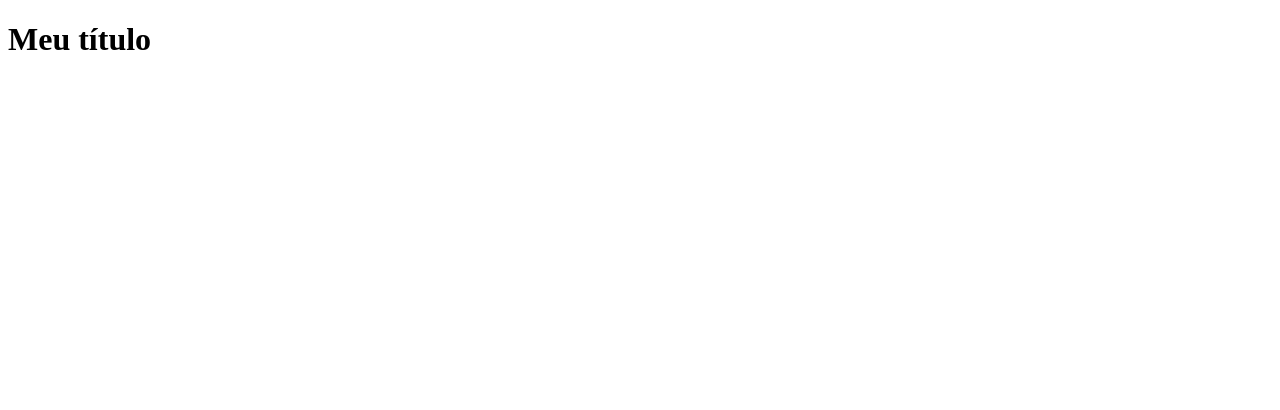
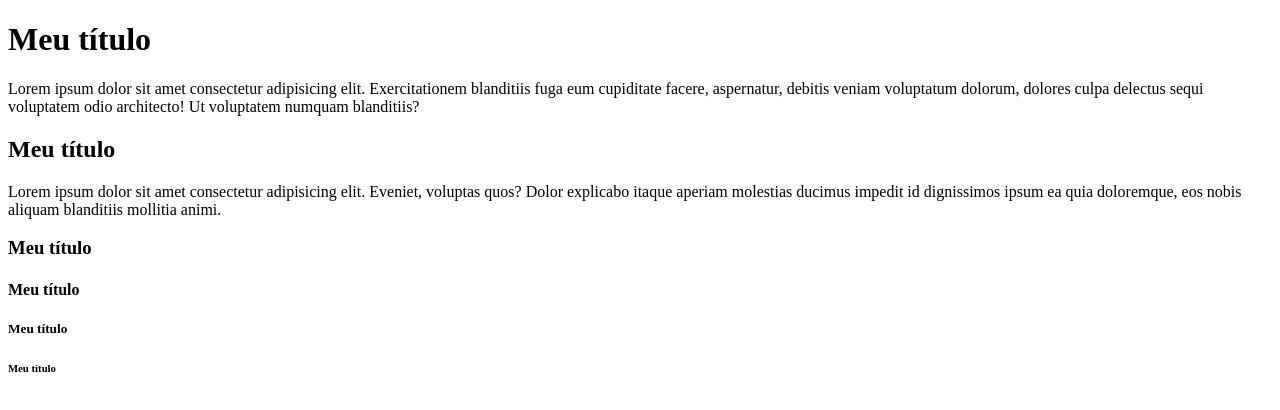
Before and after one commit to kallissin/HTML_CSS_basic, a plain HTML site: page 003_headings/index.html in a window 1280 px wide. Drawn offline with Linux system fonts and the light colour scheme.

Commit message:
semantica do h1 ao h6

```diff
--- a/003_headings/index.html
+++ b/003_headings/index.html
@@ -7,5 +7,14 @@
 </head>
 <body>
     <h1>Meu título</h1>
+    <p>Lorem ipsum dolor sit amet consectetur adipisicing elit. Exercitationem blanditiis fuga eum cupiditate facere, aspernatur, debitis veniam voluptatum dolorum, dolores culpa delectus sequi voluptatem odio architecto! Ut voluptatem numquam blanditiis?</p>
+
+    <h2>Meu título</h2>
+    <p>Lorem ipsum dolor sit amet consectetur adipisicing elit. Eveniet, voluptas quos? Dolor explicabo itaque aperiam molestias ducimus impedit id dignissimos ipsum ea quia doloremque, eos nobis aliquam blanditiis mollitia animi.</p>
+
+    <h3>Meu título</h3>
+    <h4>Meu título</h4>
+    <h5>Meu título</h5>
+    <h6>Meu título</h6>
 </body>
 </html>
```
